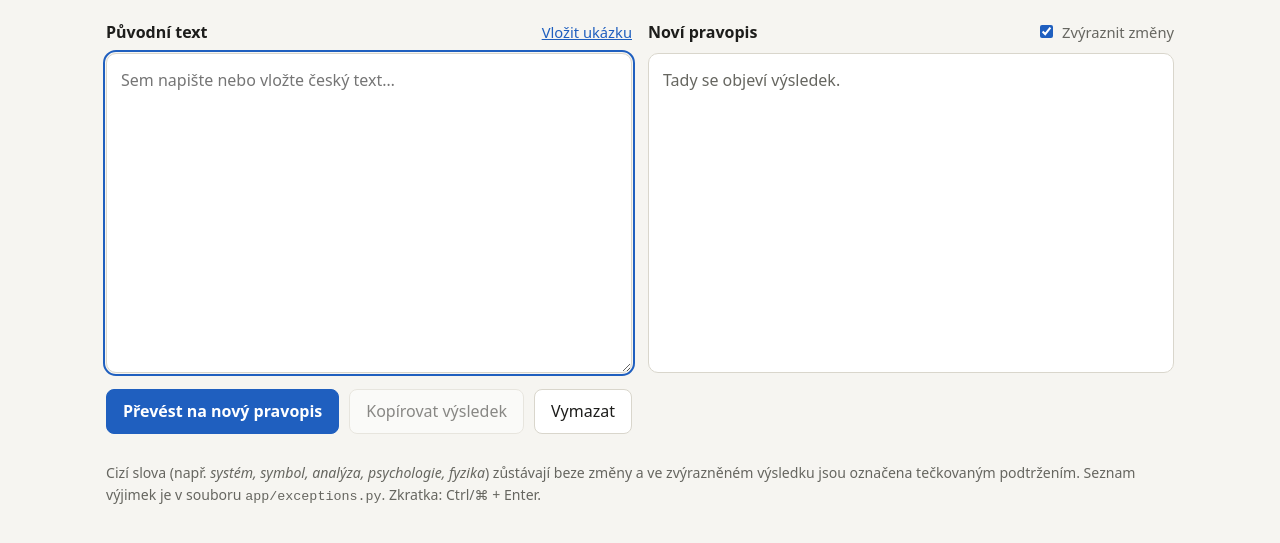
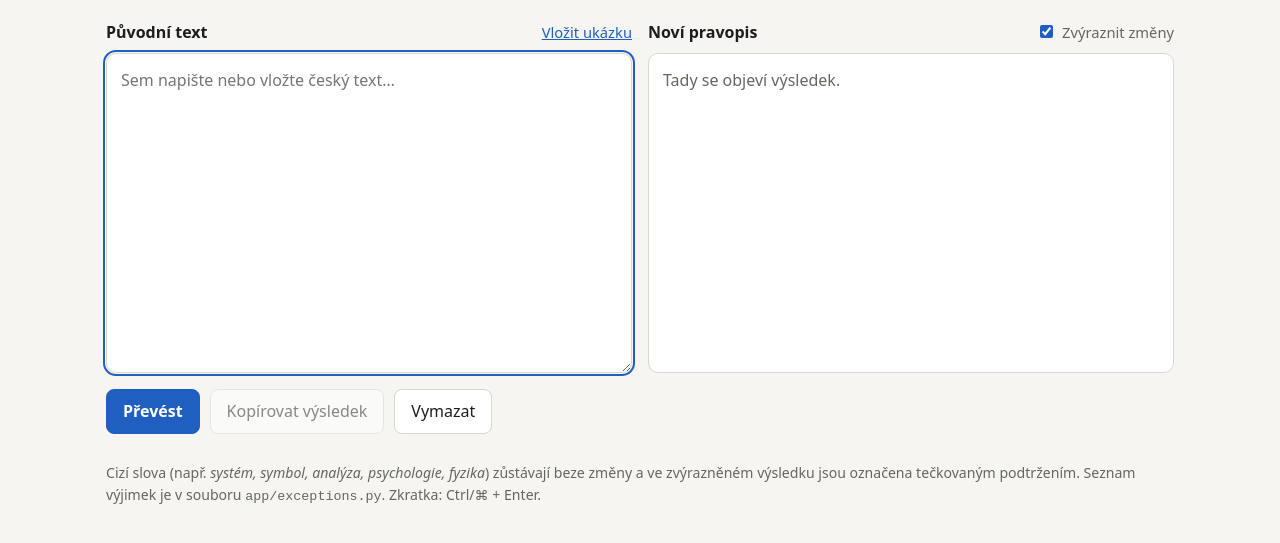
Before and after one commit to ottapav/novipravopis, a plain HTML site: page public/index.html in a window 1280 px wide. Shown: the part 103-646 px from the top of the page. Drawn offline with Linux system fonts and the light colour scheme.

Commit message:
Tlačítko přejmenováno na „Převést“
Co-Authored-By: Claude Sonnet 5.5 <noreply@anthropic.com>
Claude-Session: https://claude.ai/code/session_01BMbbigvCyuRRju4auZo1QL

```diff
--- a/public/index.html
+++ b/public/index.html
@@ -39,7 +39,7 @@
   </main>
 
   <div class="actions">
-    <button type="button" id="convert" class="primary">Převést na nový pravopis</button>
+    <button type="button" id="convert" class="primary">Převést</button>
     <button type="button" id="copy" disabled>Kopírovat výsledek</button>
     <button type="button" id="clear">Vymazat</button>
     <span id="status" class="status" role="status"></span>
```
Also changed, not shown: 1 other file.
